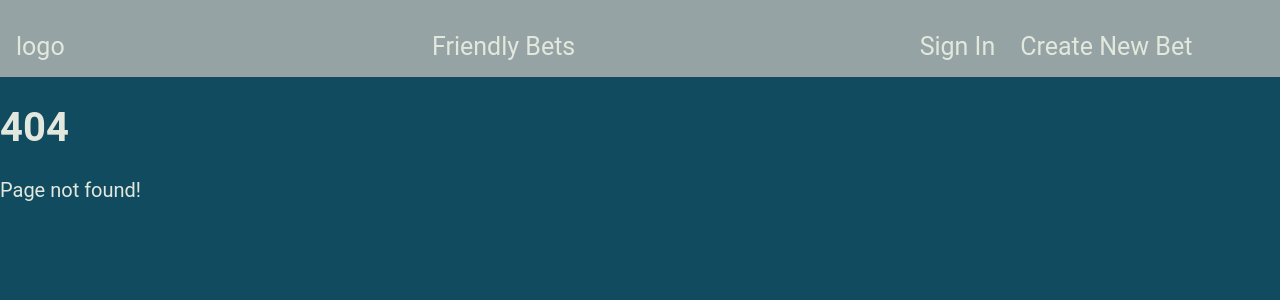
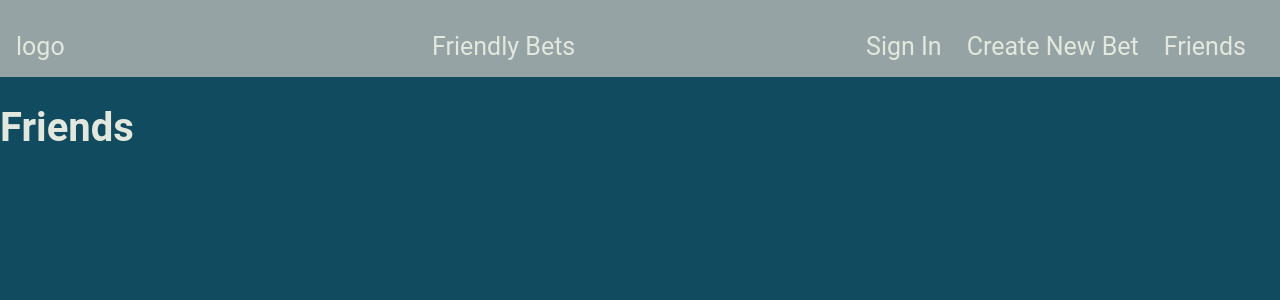
Before and after one commit to ThisisJackRyan/Friendly-Betting, a React (Create React App) app: page /Friendly-Betting/Friends in a window 1280 px wide. Before the commit this address had no page. Shown: the top 300 px of the page. Built offline with nearby package versions, Linux system fonts and the light colour scheme.

Commit message:
fixes urls and adds create friends page

```diff
--- a/src/App.js
+++ b/src/App.js
@@ -3,7 +3,6 @@ import './App.css';
 import SignIn from './Components/SignInPage/SignIn';
 import CreateAccount from './Components/SignInPage/CreateAccount';
 import Header from './Components/Header';
-import NewBet from './Components/Bets/NewBet';
 import NotFound from './Components/NotFound';
 import { BrowserRouter as Router, Routes, Route } from 'react-router-dom';
 import Welcome from './Components/Welcome';
@@ -13,6 +12,8 @@ import Prop from './Components/Bets/PropBets/Prop';
 import ViewMoneyLine from './Components/Bets/MoneyLineBets/ViewMoneyLine';
 import ViewOverUnder from './Components/Bets/OverUnderBets/ViewOverUnder';
 import ViewProp from './Components/Bets/PropBets/ViewProp';
+import DisplayAllBets from './Components/Bets/DisplayAllBets';
+import Friends from './Components/Friends/Friends';
 
 
 
@@ -32,7 +33,8 @@ function App() {
           <Route path="Friendly-Betting/SignIn" element={ <SignIn />} />
 
           <Route path="Friendly-Betting/CreateAccount" element={<CreateAccount />} />
-          <Route path="Friendly-Betting/NewBet" element={<NewBet />} />
+          <Route path="Friendly-Betting/Bet" element={<DisplayAllBets />} />
+          <Route path="Friendly-Betting/Friends" element={<Friends />} />
 
           <Route path="Friendly-Betting/MoneyLineBets" element={<MoneyLine />} />
           <Route path="Friendly-Betting/OverUnderBets" element={<OverUnder />} />
--- a/src/Components/Bets/DisplayAllBets.jsx
+++ b/src/Components/Bets/DisplayAllBets.jsx
@@ -4,6 +4,7 @@ import BetNav from './BetNav';
 import {db} from '../../Config/firebase-config';
 import { collection, getDocs } from 'firebase/firestore';
 import DisplayBet from './DisplayBet';
+import Players from './Players/Players';
 
 
 const DisplayAllBets = () => {
@@ -35,7 +36,8 @@ const DisplayAllBets = () => {
         setDisplay((current) => !current)
     }
   return (
-    <div>
+    <div className='flex pad'>
+      <div className='x2'>
         {json === " " ? (
           <div>
             <h3>You are not in any bets yet</h3>
@@ -53,6 +55,10 @@ const DisplayAllBets = () => {
           </div>
         ) }
       </div>
+      <div className='x1'>
+        <Players />
+      </div>
+    </div>
   );
 }
 
--- a/src/Components/Bets/NewBet.jsx
+++ /dev/null
@@ -1,19 +0,0 @@
-import Players from "./Players/Players";
-import DisplayAllBets from "./DisplayAllBets";
-
-
-
-const NewBet = () => {
-    return (
-        <div className="flex pad">
-            <div className="x2">
-                <DisplayAllBets />
-            </div>
-            <div className="x1">
-                <Players />
-            </div>
-        </div>
-    )
-}
-
-export default NewBet;
--- /dev/null
+++ b/src/Components/Friends/Friends.jsx
@@ -0,0 +1,11 @@
+import React from 'react';
+
+function Friends() {
+    return (
+        <div>
+            <h1>Friends</h1>
+        </div>
+    );
+}
+
+export default Friends;
--- a/src/Components/Header.jsx
+++ b/src/Components/Header.jsx
@@ -14,12 +14,13 @@ const Header = () => {
             </div>
             <div className="x1">Friendly Bets</div>
             <div className="flex pages x1">
-            {location.pathname !== "/SignIn" ? <Link className="Link" to="Friendly-Betting/SignIn">Sign In</Link>: <Link className="Link" to="/">Sign In</Link>
+                {location.pathname !== "/SignIn" ? <Link className="Link" to="Friendly-Betting/SignIn">Sign In</Link>: <Link className="Link" to="/">Sign In</Link>
 
 
 
-            }
-                <Link className="Link" to="Friendly-Betting/NewBet">Create New Bet</Link>
+                }
+                    <Link className="Link" to="Friendly-Betting/Bet">Create New Bet</Link>
+                    <Link className="Link" to="Friendly-Betting/Friends">Friends</Link>
             </div>
         </div>
     )
--- a/src/Components/Welcome.jsx
+++ b/src/Components/Welcome.jsx
@@ -22,7 +22,7 @@ const Welcome = () => {
     };
 
     return (
-    <div>
+    <div className='pad'>
         {signedIn ? (
         <div>
 
```
Lines whose indentation alone changed are shown as unchanged.
